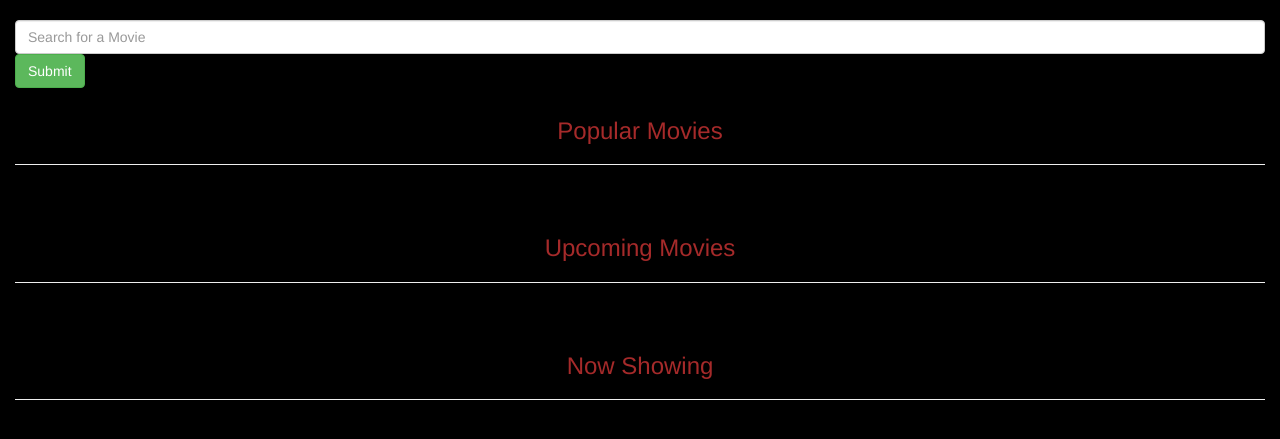
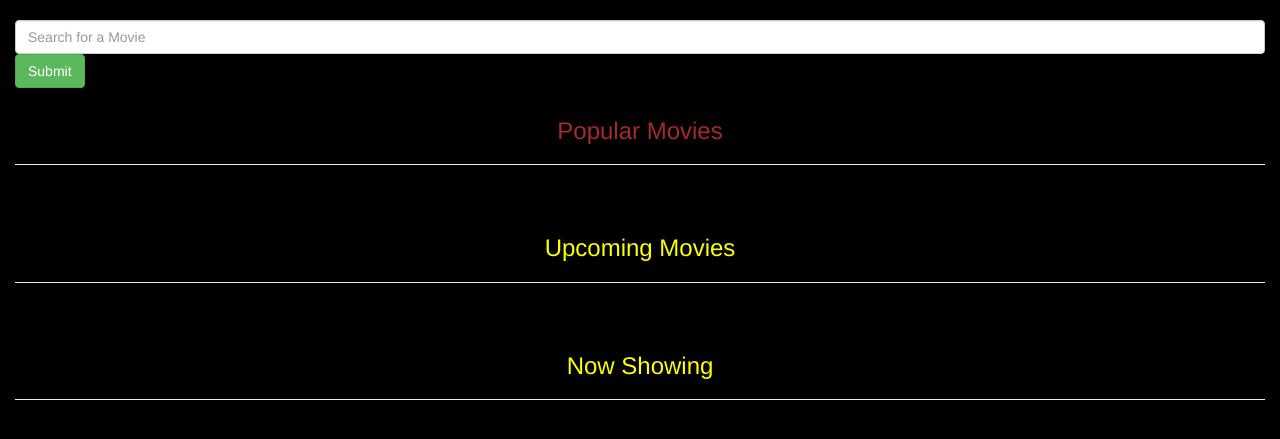
Before and after one commit to marknesh/onlymovies, a Flask app: template app/templates/index.html in a window 1280 px wide. Shown: the part 52-491 px from the top of the page. Run offline with Flask 2, Linux system fonts and the light colour scheme; the template is opened without the code that fills it, so the values that code supplies are empty; some libraries are stand-ins or nearby versions.

```diff
--- a/app/static/css/index.css
+++ b/app/static/css/index.css
@@ -10,7 +10,7 @@ body{
     background-color: black;
 }
 .hi{
-  color:brown;
+  color:yellow;
   text-align: center;
   margin-top: 30px;
 }
```
